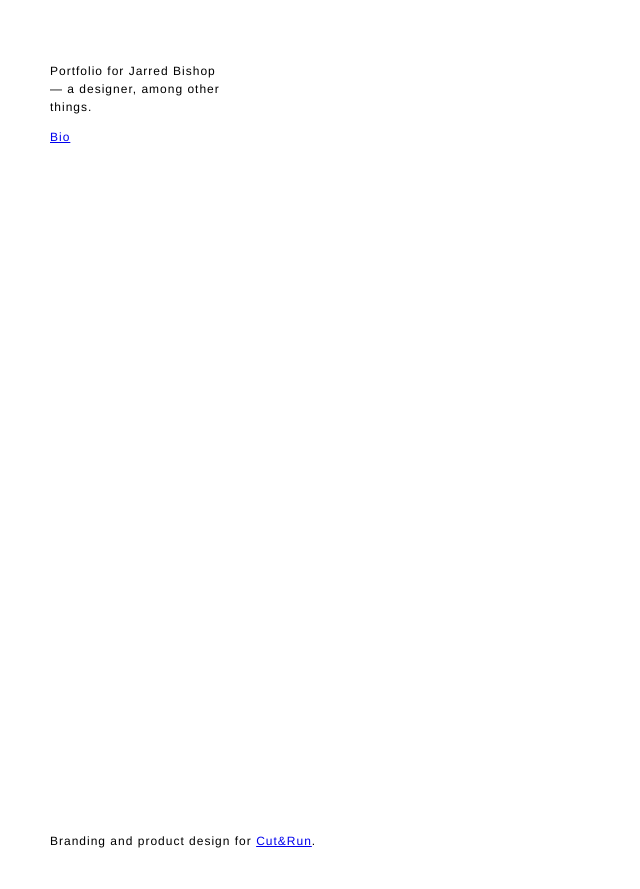
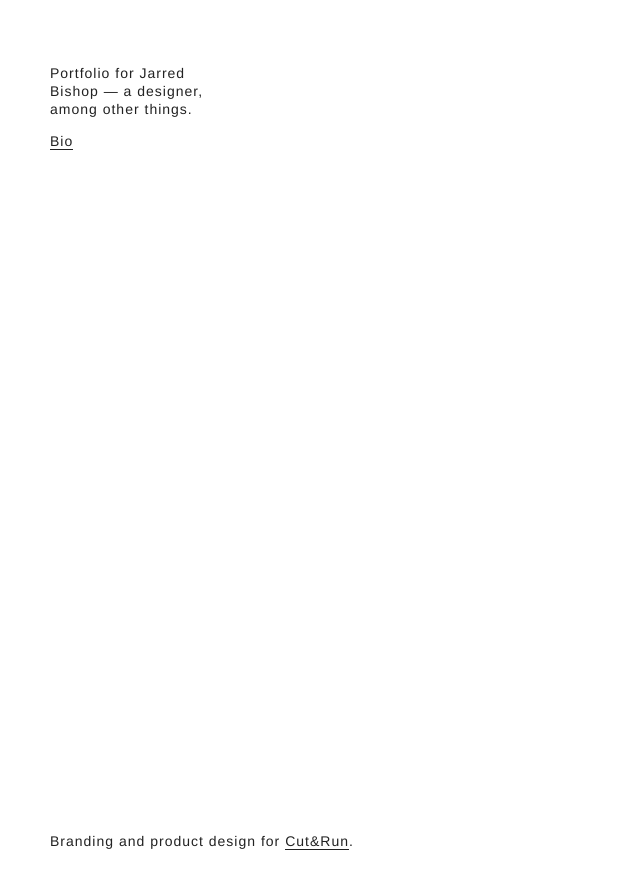
Before and after one commit to jarred/among-other-things, a Jekyll site: the page built from index.md, in a window 1280 px wide. Shown: the top 889 px of the page, without its empty margins (0-640 px from the left). Built offline with Jekyll 4.4.1, drawn with Linux system fonts in a browser that asks for light colours.

Commit message:
bite type style from http://www.bizzarri-rodriguez.com/

```diff
--- a/assets/css/style.css
+++ b/assets/css/style.css
@@ -1,10 +1,18 @@
-/* line 1, ../_scss/style.scss */
+/* line 3, ../_scss/style.scss */
 html {
-  font: 400 12px/18px "Helvetica Neue", Sans-Serif;
+  font: 400 14px/18px "Helvetica", Sans-Serif;
   letter-spacing: 1px;
+  color: #222222;
 }
 
-/* line 6, ../_scss/style.scss */
+/* line 9, ../_scss/style.scss */
+a {
+  text-decoration: none;
+  color: #222222;
+  border-bottom: 1px solid #222222;
+}
+
+/* line 15, ../_scss/style.scss */
 #intro {
   position: absolute;
   z-index: 10;
@@ -13,7 +21,7 @@ html {
   width: 180px;
 }
 
-/* line 14, ../_scss/style.scss */
+/* line 23, ../_scss/style.scss */
 .project {
   position: absolute;
   left: 0px;
@@ -22,11 +30,11 @@ html {
   bottom: 0px;
   display: none;
 }
-/* line 21, ../_scss/style.scss */
+/* line 30, ../_scss/style.scss */
 .project.visible {
   display: block;
 }
-/* line 24, ../_scss/style.scss */
+/* line 33, ../_scss/style.scss */
 .project p {
   position: absolute;
   left: 50px;
@@ -35,7 +43,7 @@ html {
   margin: 0px;
   padding: 0px;
 }
-/* line 32, ../_scss/style.scss */
+/* line 41, ../_scss/style.scss */
 .project .image {
   position: absolute;
   left: 0px;
```
Also changed, not shown: assets/_scss/style.scss (+10 -1 lines), 1 other file.
